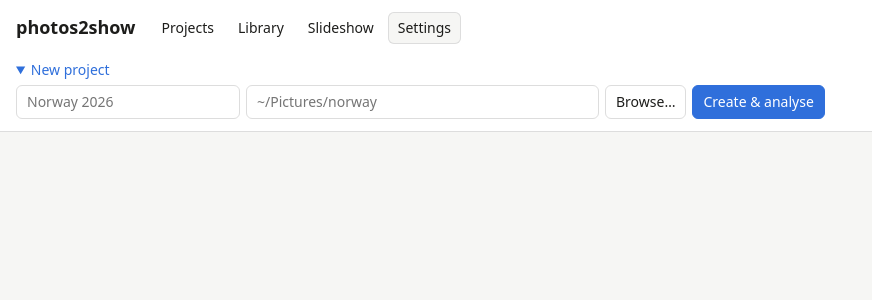
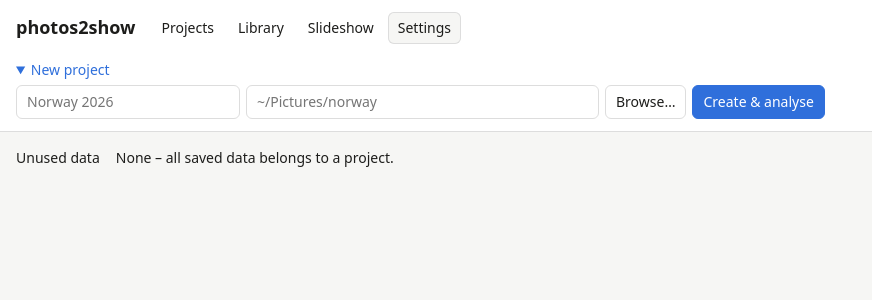
Before and after one commit to jotiau/photos2show, a FastAPI app: page /settings in a window 1280 px wide. Shown: the top 300 px of the page, without its empty margins (0-872 px from the left). Run offline with FastAPI, Linux system fonts and the light colour scheme.

Commit message:
Settings: delete unused data – cached AI results and thumbnails no project points to

```diff
--- a/src/photos2show/web/app.py
+++ b/src/photos2show/web/app.py
@@ -275,7 +275,18 @@ def pick_folder(path: str = Form(""), keep_name: bool = Form(False)):
 
 @app.get("/settings", response_class=HTMLResponse)
 def settings_page(request: Request):
-    return _page(request, "settings.html", page="settings", fields=db.SETTINGS)
+    unused = db.unused_libraries()
+    size = sum(f.stat().st_size for d in unused for f in d.rglob("*") if f.is_file())
+    return _page(request, "settings.html", page="settings", fields=db.SETTINGS, unused=len(unused), unused_mb=size / 1e6)
+
+
+@app.post("/settings/cleanup", response_class=HTMLResponse)
+def cleanup():
+    if job["running"]:
+        return HTMLResponse('<span class="error">Wait until the running analysis is finished.</span>')
+    for d in db.unused_libraries():
+        shutil.rmtree(d, ignore_errors=True)
+    return HTMLResponse("", headers=REFRESH)
 
 
 @app.post("/settings", response_class=HTMLResponse)
--- a/src/photos2show/web/static/style.css
+++ b/src/photos2show/web/static/style.css
@@ -99,5 +99,5 @@ main.projects { flex-direction: column; align-items: stretch; max-width: 1100px;
 .project form input[name="folder"] { flex: 1; min-width: 200px; }
 .project .state { margin: 0; color: var(--muted); }
 .project .open { color: var(--accent); font-weight: 600; }
-.project button.remove { background: var(--panel); color: var(--bad); border-color: var(--bad); }
+button.remove { background: var(--panel); color: var(--bad); border-color: var(--bad); }
 .project .actions label { color: var(--muted); }
--- a/src/photos2show/web/templates/settings.html
+++ b/src/photos2show/web/templates/settings.html
@@ -16,6 +16,17 @@
     {% for c in choices %}<option {{ 'selected' if c == settings()[key] }}>{{ c }}</option>{% endfor %}
   </select>
   {% endfor %}
+  <span>Unused data</span>
+  <div>
+    {% if unused %}
+    {{ unused }} folder{{ 's' if unused != 1 }} of saved AI results and thumbnails ({{ '%.1f' % unused_mb }} MB) belong to no project.
+    <button class="remove" hx-post="/settings/cleanup" hx-target="#cleanup-msg"
+      hx-confirm="Delete saved AI results and thumbnails of {{ unused }} folder{{ 's' if unused != 1 }} that no project uses? Photos stay untouched, but analysing those folders again takes time.">Delete unused data</button>
+    {% else %}
+    None – all saved data belongs to a project.
+    {% endif %}
+    <span id="cleanup-msg"></span>
+  </div>
 </main>
 </body>
 </html>
```
Also changed, not shown: src/photos2show/db.py (+8 -0 lines), tests/test_web.py (+19 -0 lines), README.md.
